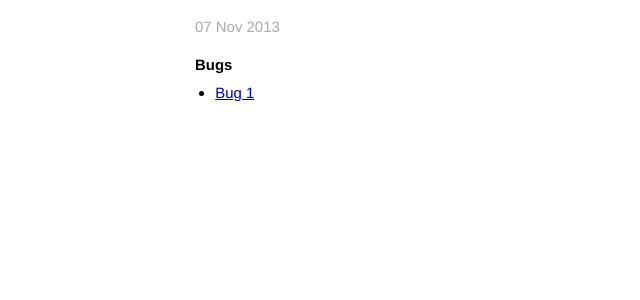
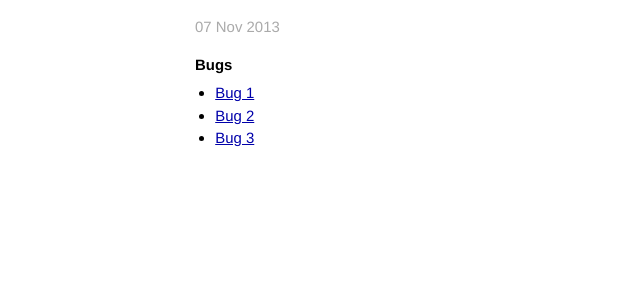
Before and after one commit to CodingClub/codingclub.github.io, a Jekyll site: the page built from _posts/2013-11-07-01.md, in a window 1280 px wide. Shown: the part 133-433 px from the top of the page, without its empty margins (131-771 px from the left). Built offline with Jekyll 4.4.1, drawn with Linux system fonts in a browser that asks for light colours; Markdown is read by kramdown in place of the engine named in the settings.

Commit message:
Revealed all bugs.

```diff
--- a/_posts/2013-11-07-01.md
+++ b/_posts/2013-11-07-01.md
@@ -8,10 +8,10 @@ categories: week
 ### Bugs
 
 - [Bug 1](http://jsbin.com/eKiRaJE/1/edit)
-{% comment %}
 - [Bug 2](http://jsbin.com/OFOkuHa/1/edit)
 - [Bug 3](http://jsbin.com/ApiVaqUw/1/edit)
 
+{% comment %}
 ### Assignment
 
 [Make it real](http://jsbin.com/ApiVaqUw/1/edit)
```
